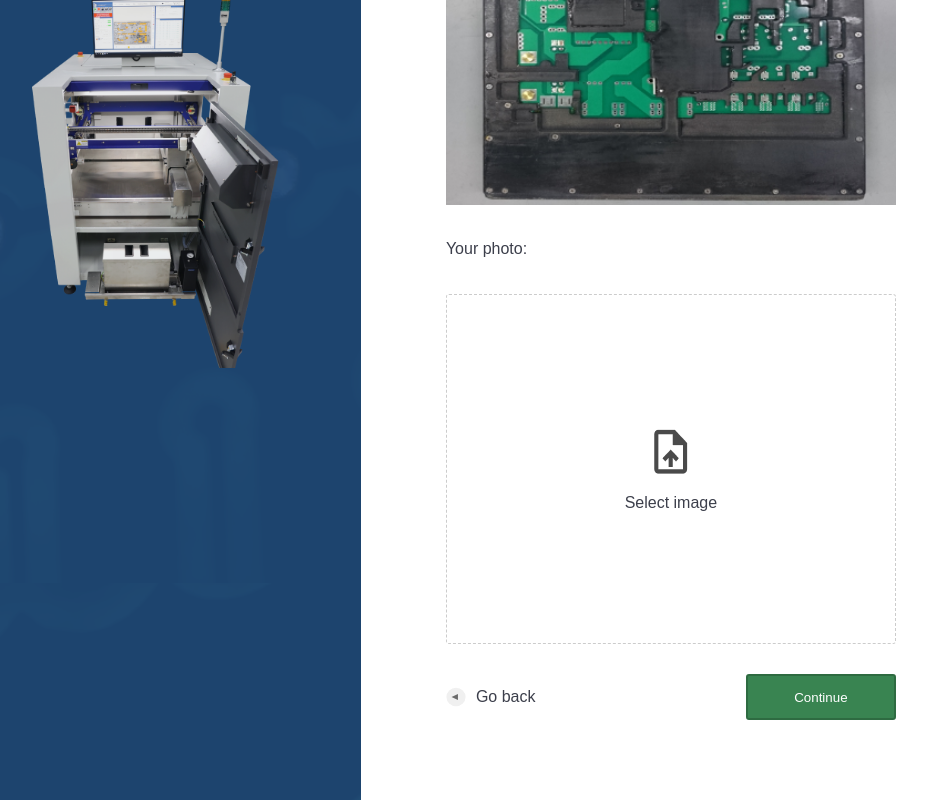
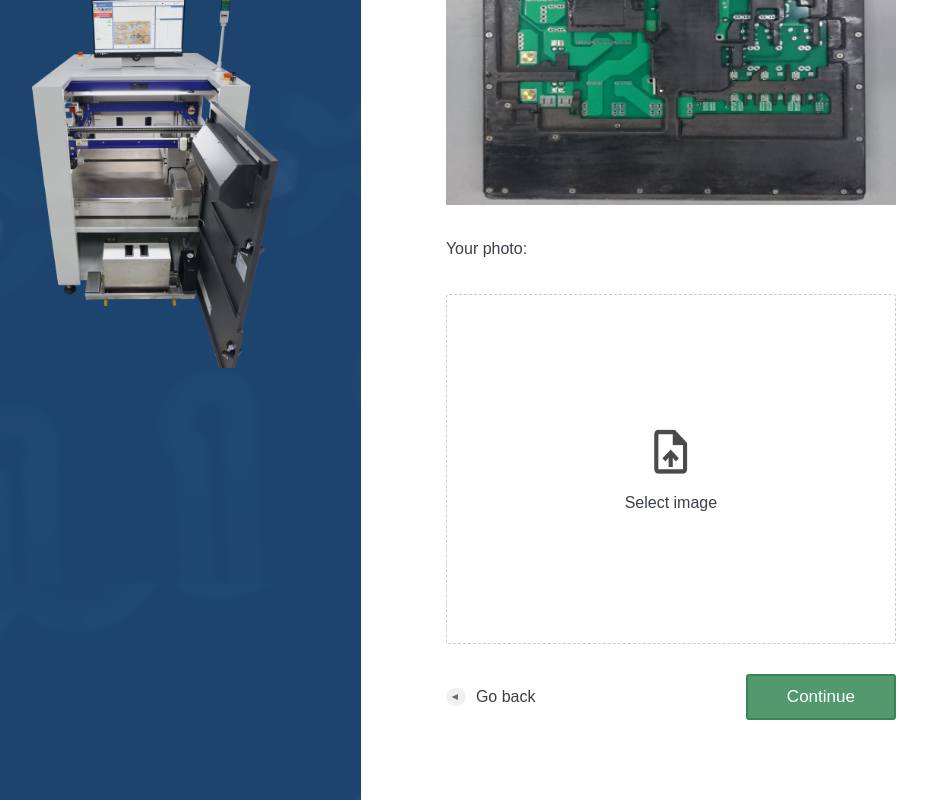
Before and after one commit to interflux-electronics/interflux-icsf-svelte, a SvelteKit app: page /request-simulation in a window 1280 px wide. Shown: the part 550-1350 px from the top of the page, without its empty margins (85-1012 px from the left). Built offline with nearby package versions, Linux system fonts and the light colour scheme; a web font is replaced by a local one.

Commit message:
Add effect on the button

```diff
--- a/src/routes/request-simulation/Button.svelte
+++ b/src/routes/request-simulation/Button.svelte
@@ -40,10 +40,10 @@
 
 <style>
 	.button {
-		background-color: var(--green-2);
+		background-color: var(--green-1);
 		display: flex;
 		border: solid 2px;
-		border-color: var(--green-3);
+		border-color: var(--green-2);
 		border-radius: 3px;
 		justify-content: center;
 		gap: 10px;
@@ -52,4 +52,35 @@
 		color: white;
 		width: 150px;
 	}
+
+	.button span {
+		font-size: 17px;
+		cursor: pointer;
+		display: inline-block;
+		position: relative;
+		transition: 0.5s;
+	}
+
+	.button:hover {
+		background-color: var(--green-2);
+		border-color: var(--green-3);
+	}
+
+	.button span:after {
+		content: '\00bb';
+		position: absolute;
+		opacity: 0;
+		top: 0;
+		right: -20px;
+		transition: 0.5s;
+	}
+
+	.button:hover span {
+		padding-right: 25px;
+	}
+
+	.button:hover span:after {
+		opacity: 1;
+		right: 0;
+	}
 </style>
```
